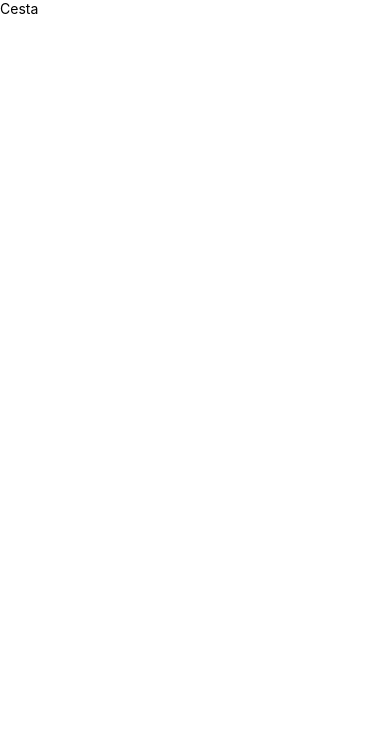
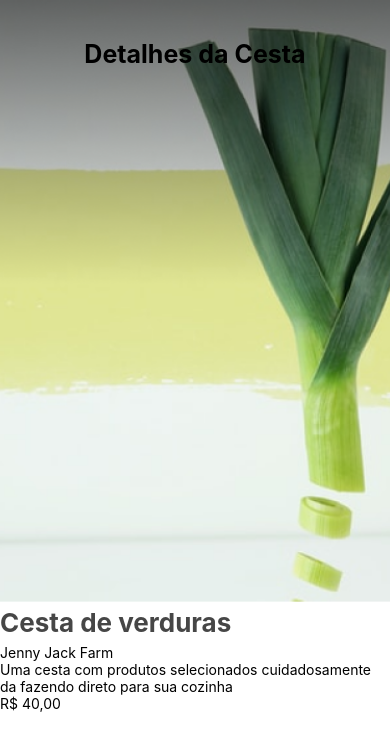
Before and after one commit to GabrielCostaMarques/React-Native, a React Native app in the folder orgs-cesta/: screen / in a window 390 px wide. Shown: the top 748 px of the page. Built offline with nearby package versions, Linux system fonts and the light colour scheme.

Commit message:
Estilizando a aplicacao

```diff
--- a/orgs-cesta/src/telas/Cesta.js
+++ b/orgs-cesta/src/telas/Cesta.js
@@ -1,6 +1,54 @@
 import React from 'react';
-import { Image, Text } from 'react-native';
+import { Image, Text, StyleSheet, Dimensions, View } from 'react-native';
+
+import topo from '../../assets/topo.png';
+
+const width = Dimensions.get('screen').width; /*Dimensions serve para pegar exatamente o tamanho da tela*/
 
 export default function Cesta(){
-    return <Text>Cesta</Text>
+    return<>
+    <Image source={topo} style={estilos.topo}/>
+    <Text style={estilos.titulo}>Detalhes da Cesta</Text>
+
+
+    <View>
+        <Text style={estilos.nome}>Cesta de verduras</Text>
+        <Text>Jenny Jack Farm</Text>
+        <Text>Uma cesta com produtos selecionados cuidadosamente da fazendo direto para sua cozinha</Text>
+        <Text>R$ 40,00</Text>
+    </View>
+    </>
 }
+/*foi feito uma conta com os tamanho da imagem, (propriedades)*/
+const estilos = StyleSheet.create({
+   topo :{
+    width: "100%",
+    height: 578/768*width,
+   },
+
+
+   titulo:{
+    width:"100%",
+    position: "absolute",
+    textAlign: "center",
+    fontSize: 25,
+    lineHeight:26,
+    color: "White",
+    fontWeight: "bold",
+    padding: 16,
+    marginTop: 25
+   },
+/*no React-Native ele não aceita a sintaxe do padding: 8 16 igual no css por isso se usa o paddingVertical e Horizontal*/
+   cesta:{
+    paddingVertical: 8,
+    paddingHorizontal: 16,
+   },
+
+   nome:{
+    color: "#464646",
+    fontSize: 26,
+    lineHeight: 42,
+    fontWeight:"bold",
+
+   }
+});
```
